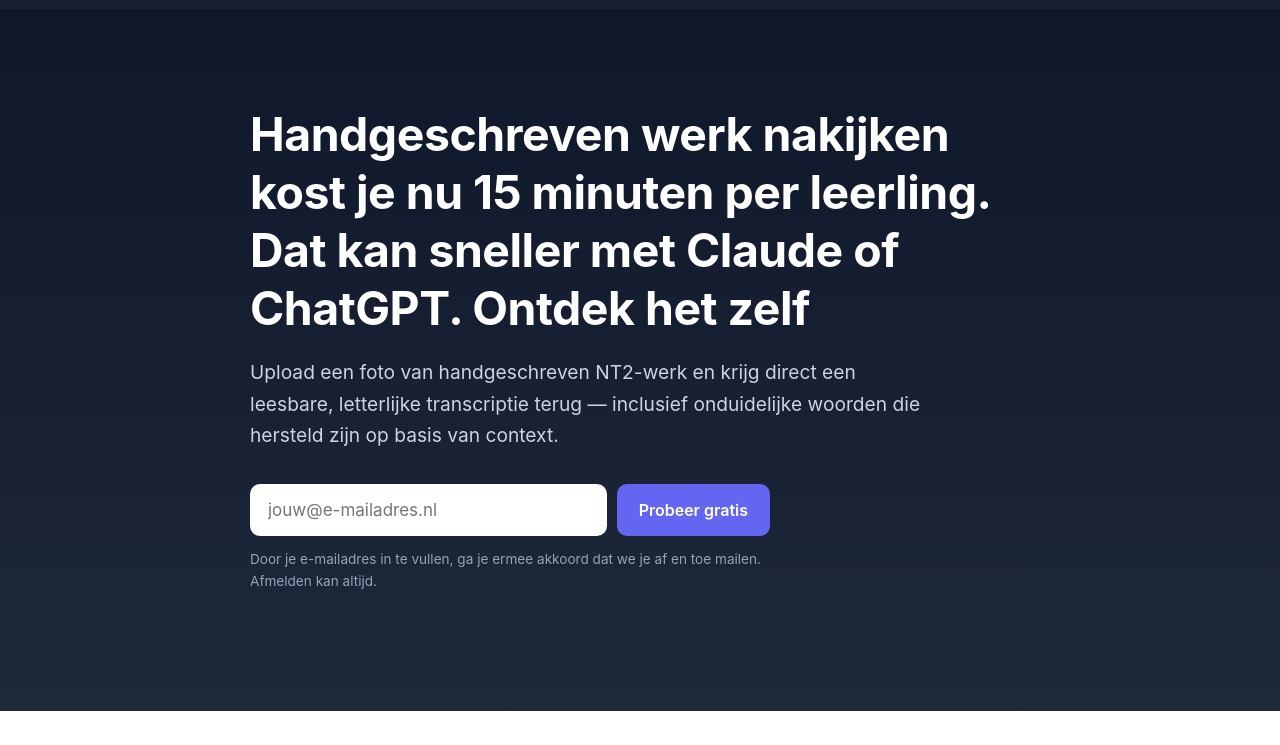
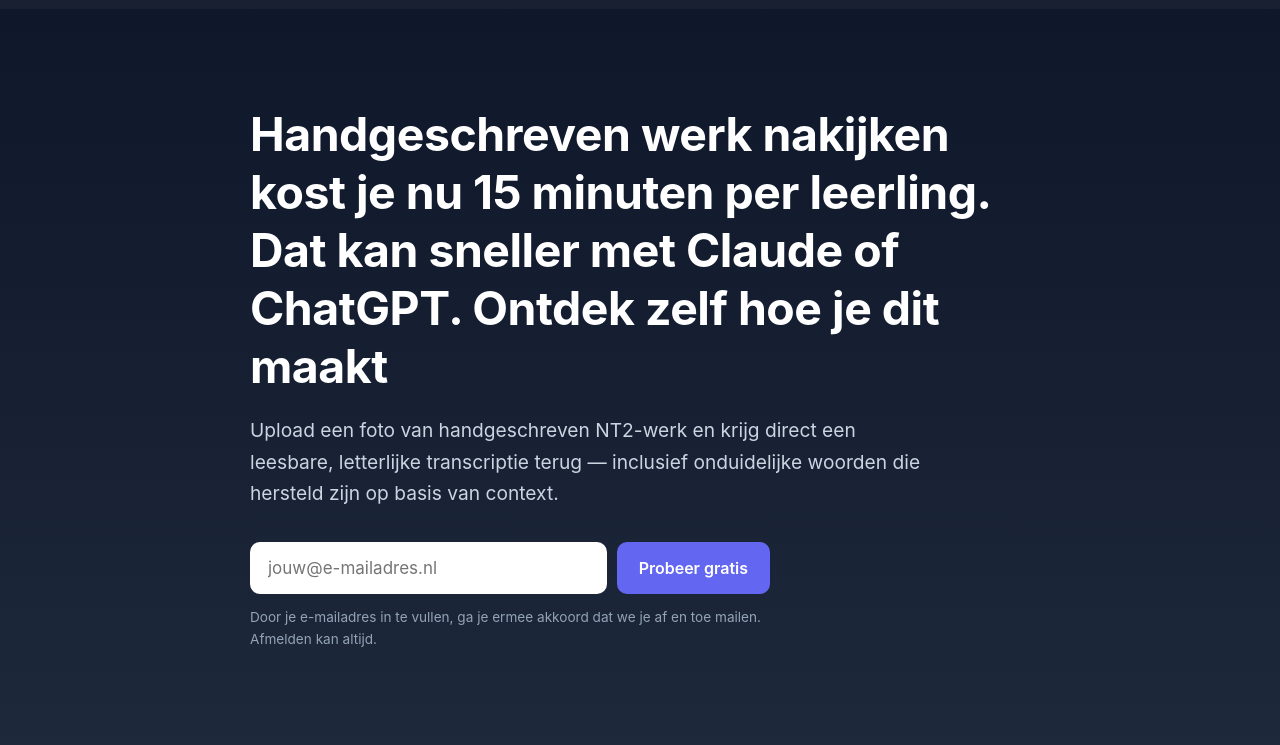
Before and after one commit to virgilbawel/handschrift_app, a website: page public/index.html in a window 1280 px wide. Shown: the part 55-800 px from the top of the page. Drawn offline with Linux system fonts and the light colour scheme.

Commit message:
Hero-kop: Ontdek zelf hoe je dit maakt

```diff
--- a/public/index.html
+++ b/public/index.html
@@ -26,7 +26,7 @@
     <!-- 2. Hero -->
     <section class="hero">
       <div class="container hero-inner">
-        <h1>Handgeschreven werk nakijken kost je nu 15 minuten per leerling. Dat kan sneller met Claude of ChatGPT. Ontdek het zelf</h1>
+        <h1>Handgeschreven werk nakijken kost je nu 15 minuten per leerling. Dat kan sneller met Claude of ChatGPT. Ontdek zelf hoe je dit maakt</h1>
         <p class="lead">Upload een foto van handgeschreven NT2-werk en krijg direct een leesbare, letterlijke transcriptie terug — inclusief onduidelijke woorden die hersteld zijn op basis van context.</p>
 
         <form id="email-form" class="email-form" novalidate>
```
